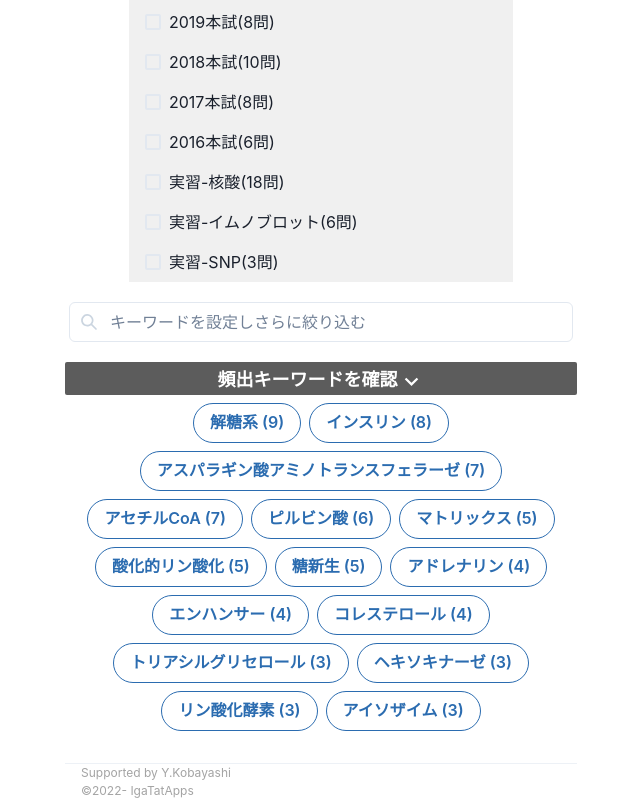
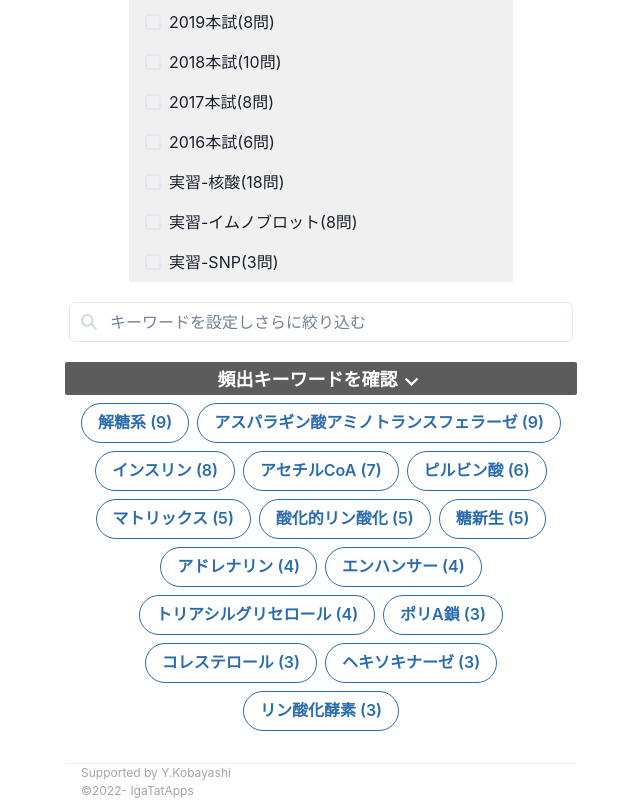
Before and after one commit to Hi09092002/Nahinata, a React (Create React App) app: page / in a window 1280 px wide. Shown: the part 795-1595 px from the top of the page, without its empty margins (319-959 px from the left). Built offline with nearby package versions, Linux system fonts and the light colour scheme.

Commit message:
added questions

```diff
--- a/src/useQuestionList.js
+++ b/src/useQuestionList.js
@@ -1,6 +1,7 @@
 import { useState } from 'react'
 
 // import q1 from './img/question/220613-1.JPG'
+import RTPCR from './img/answer/RTPCR.png'
 import Xgal from './img/answer/Xgal.png'
 import operon from './img/answer/operon.png'
 import lacZ from './img/answer/lacZ.png'
@@ -731,11 +732,11 @@ export const useQuestionList = () => {
           questionImg: [],
           questionSentence: 'PCR検査の原理と測定方法について述べなさい。',
           choices: [],
-          answerImg: [],
+          answerImg: [RTPCR],
           answer:
             'PCR 反応では、鋳型となる被験者のゲノムDNA鎖とDNAポリメラーゼ、増幅目的の領域の両末端に相補的に結合するプライマー、そして材料となる四種類のヌクレオチドを混合する。そして、これをまず 90°Cに加熱することで鉄型DNAを変性させ一本鎖にする。次に、温度を 50°Cまで低下させてプライマーと鋳型DNAのアニーリングを起こす。最後に、ポリメラーゼの最適温度である 70°Cまで上昇させてプライマーから DNA合成を生じさせる。以降この過程を繰り返すことでDNAの目的領域を増幅させる。PCR検査ではこの PCR 反応産物を電気泳動してバンドを観察することで、目的DNA領域が増幅されていたのかどうか、すなわちコロナ陽性だったのかどうかを確認する。',
           commentary:
-            '実習でやったことを確認しておこう。口頭試問の勉強にもなるでしょう。',
+            'コロナウイルスはRNAウイルスなので逆転写を行ったcDNAをPCRで増幅し調べる。PCRは精度が高いのでほんの少しのウイルス数でも増幅して検出することができるし、増幅される速度を調べることでウイルスの量を調べることができる。ただし、コロナウイルスは型（塩基配列）が変わりやすく、死滅したウイルスでも検出されてしまうので注意。実習でやったことを確認しておこう。口頭試問の勉強にもなるでしょう。',
         },
       ],
     },
@@ -973,7 +974,7 @@ export const useQuestionList = () => {
           choices: [],
           answerImg: [biochemistry2018_1],
           answer:
-            '糖化ヘモグロビンは、ヘモグロビン β 鎖末端のバリンの NH2 基にグルコースが結合したもので、AGEs になる前の中間物質である。糖化ヘモグロビン量は、過去 1〜2 ヶ月の平均の血糖を反映しているので、血糖コントロールの指標となり、糖尿病の判定基準にも用いられる。また、溶血性貧血など、赤血球寿命が短縮する場合は、糖化ヘモグロビンの値は低くなる。',
+            '糖化ヘモグロビンは、ヘモグロビン β 鎖末端のバリンの NH₂基にグルコースが結合したもので、AGEs になる前の中間物質である。糖化ヘモグロビン量は、過去 1〜2 ヶ月の平均の血糖を反映しているので、血糖コントロールの指標となり、糖尿病の判定基準にも用いられる。また、溶血性貧血など、赤血球寿命が短縮する場合は、糖化ヘモグロビンの値は低くなる。',
           commentary:
             '生理的条件下で、HbAはゆっくり非酵素的に糖鎖が付加される。糖化（糖鎖付加）ヘモグロビンで最も多量にあるのがHbA1cである。',
         },
@@ -996,7 +997,7 @@ export const useQuestionList = () => {
           choices: [],
           answerImg: [biochemistry2018_3],
           answer:
-            'ワルファリンはビタミン K エポキシドレダクターゼを競合阻害する。これによって、二重逆数プロットのグラフは、x切片が大きくなり、y切片は変化せず、傾きは大きくなる。血液凝固反応における還元型ビタミン K はタンパク質中のグルタミン酸残基のカルボキシル化(Glu→Gla)を触媒し、ビタミン K 依存性カルボキシラーぜの補酵素として機能する。 血液凝固因子の Gla 残基が Ca2+をキレート化し生理作用を示す。',
+            'ワルファリンはビタミン K エポキシドレダクターゼを競合阻害する。これによって、二重逆数プロットのグラフは、x切片が大きくなり、y切片は変化せず、傾きは大きくなる。血液凝固反応における還元型ビタミン K はタンパク質中のグルタミン酸残基のカルボキシル化(Glu→Gla)を触媒し、ビタミン K 依存性カルボキシラーぜの補酵素として機能する。 血液凝固因子の Gla 残基が Ca²⁺をキレート化し生理作用を示す。',
           commentary: '',
         },
         {
@@ -1008,7 +1009,8 @@ export const useQuestionList = () => {
           answerImg: [biochemistry2018_4_1],
           answer:
             '（1）コレステロールは両親媒性だが血中ではほとんどが疎水性の高いコレステロールエステルになり、リポタンパク質のコアに取り込まれて運搬される。',
-          commentary: 'HDLにもLDLにも存在する。LDLのほうが濃度は高い。',
+          commentary:
+            'コレステロールはHDLにもLDLにも存在する。TAGはキロミクロンやLDLには含まれるがHDLにはほとんど含まれない。',
         },
         {
           detailInfo: '4(2)',
@@ -1025,11 +1027,11 @@ export const useQuestionList = () => {
           detailInfo: '4(3)',
           questionImg: [],
           questionSentence:
-            '（3）LDL受容体が細胞内に取り込まれるのはどんな場合か?また、その機構について説明せよ。 （4）スタチン系治療薬Aが血中コレステロール濃度を下げる機構について説明せよ。',
+            '（3）LDL受容体が細胞内に取り込まれるのはどんな場合か?また、その機構について説明せよ。',
           choices: [],
           answerImg: [biochemistry2018_4_3],
           answer:
-            '（3）LDL 受容体が細胞内に取り込まれるのは LDL を取り込むときである。LDL 受容体が LDL 上の ApoB-100 に結合し、エンドサイトーシスを開始する。LDL はエンドソーム内に移行し、LDL 受容体は分離されて小胞内に入り、細胞表面へとリサイクルされる。',
+            '（3）LDL 受容体が細胞内に取り込まれるのは LDL を取り込むときである。LDL 受容体が LDL 上の apoB-100 に結合し、エンドサイトーシスを開始する。LDL はエンドソーム内に移行し、LDL 受容体は分離されて小胞内に入り、細胞表面へとリサイクルされる。',
           commentary:
             'apoB-100はVLDL~HDLに存在する。apoB-48はキロミクロンに特異的である。',
         },
@@ -1041,8 +1043,9 @@ export const useQuestionList = () => {
           choices: [],
           answerImg: [biochemistry2018_4_4],
           answer:
-            '（4）アセチルCoAからコレステロールが生成される過程で、HMG-CoA が酵素である HMG-CoAリダクターゼによりメバロン酸へ変換される。スタチン系治療薬 A は、HMG-CoA リダクターゼの競合阻害剤としてこの反応を阻害することで、血中コレステロール濃度を下 げる。',
-          commentary: 'HMG-CoAリダクターゼが律速酵素',
+            '（4）アセチルCoAからコレステロールが生成される過程で、HMG-CoA が酵素である HMG-CoAリダクターゼによりメバロン酸へ変換される。スタチン系治療薬 A は、HMG-CoA リダクターゼの競合阻害剤としてこの反応を阻害することで、血中コレステロール濃度を下げる。',
+          commentary:
+            'HMG-CoAリダクターゼが律速酵素。競合阻害剤は基質結合部位に結合することで酵素の作用を阻害する。',
         },
         {
           detailInfo: '5',
@@ -1052,8 +1055,9 @@ export const useQuestionList = () => {
           choices: [],
           answerImg: [biochemistry2018_5],
           answer:
-            '転写の開始は，TATA ボックスや CAAT ボックス，GC ボックスといったコンセンサス配列を含むプロモーター領域に基本転写因子と呼ばれるタンパク質が結合することによって起こる.続いて基本転写因子同士や基本転写因子とRNAポリメラーゼIIが結合する.RNA ポリメラーゼによってDNA配列の転写産物が合成され始め伸張していくがその方向は 5’ から 3’方向である.DNA 配列の中にはエンハンサーと呼ばれるものがあり，ここにあくち ベーターと呼ばれる転写因子が結合することによって転写開始の効率は上がる.こうして できた mRNA前駆体はその後，転写後修飾を受ける.具体的には 5’末端へのキャップ構造の付加と3’末端へのポリ A テール付加である.そしてイントロンを除去してエキソンを繋 ぎ合わせるスプライシングの過程を経て mRNAが完成する.',
-          commentary: '',
+            '転写の開始は，TATAボックスや CAATボックス，GCボックスといったコンセンサス配列を含むプロモーター領域に基本転写因子と呼ばれるタンパク質が結合することによって起こる。続いて基本転写因子同士や基本転写因子とRNAポリメラーゼIIが結合する。RNAポリメラーゼによってDNA配列の転写産物が合成され始め伸張していくがその方向は 5’ から 3’方向である.DNA 配列の中にはエンハンサーと呼ばれるものがあり，ここにアクチベーターと呼ばれる転写因子が結合することによって転写開始の効率は上がる.こうしてできた mRNA前駆体はその後，転写後修飾を受ける。具体的には 5’末端へのキャップ構造の付加と3’末端へのポリAテール付加である.そしてイントロンを除去してエキソンを繋ぎ合わせるスプライシングの過程を経てmRNAが完成する.',
+          commentary:
+            '2022年度のDNA模型の対象となったPNMT遺伝子ではTATA boxとGC boxが両方存在していたが、GC boxはどちらかというと転写の活発な遺伝子にのみみられるため、コアプロモーターであるTATA boxに対してエンハンサーの役割を担っていると考えられる。',
         },
         {
           detailInfo: '6',
@@ -1206,7 +1210,8 @@ export const useQuestionList = () => {
           ],
           answer:
             'まず、コラーゲン繊維は3本のポリペプチドからなる三重らせん構造をしているが、各ポリペプチド鎖のリシン残基・プロリン残基は水酸化されている。この水酸基が互いに架橋構造を作ることでコラーゲン繊維は張力に強くなり、ひいては細胞外マトリックス(ECM) の強度も上がる。 ここで、リシン残基・プロリン残基の水酸化酵素の補酵素が、アスコルビン酸すなわちビタミンCであるから、アスコルビン酸はコラーゲン繊維やECMの強度を保つのに寄与している。従って、アスコルビン酸によって、ECMや皮下組織の強度が保たれ、歯肉や皮下組織の強度も保たれるので、そこからの出血も防がれ、壊血病が予防・治癒される。(291字)',
-          commentary: '',
+          commentary:
+            'コラーゲンは様々なシグナル配列を含む前駆体（プロα鎖）の形で生成され、粗面小胞体の内腔で様々な酵素によって処理され細胞外へ分泌される。アスコルビン酸が不足するとプロリンとリシンの水酸化が不足して、コラーゲン繊維が架橋できず、線維の引っ張り強度が極端に低下し、皮下内出血などを起こす壊血病を発症する。',
         },
         {
           detailInfo: '3',
@@ -1227,7 +1232,7 @@ export const useQuestionList = () => {
           choices: [],
           answerImg: [],
           answer:
-            'オートファジーとは、日本語で言うと自食作用であり、細胞が自己の古くなったオルガネラやタンパク質を分解する作用のことである。この現象は、様々な真核生物種で見られる。ちなみに、東京工業大学の大隈教授は、酵母においてオートファジーに不可欠な遺伝子を突き止め、オートファジー研究を一大分野として押し上げたことで有名である。大隈教授は、オ ートファジー研究における功績により、本年度のノーベル生理学・医学賞を受賞した。 さて、オートファジーの具体的なメカニズムとは、以下のようなものである。まず、リン脂 質二重膜からなる隔離膜が、細胞質のオルガネラやタンパク質を取り囲む。これにより、オートファゴソームが形成される。この段階ではまだ、内容物は分解されていない。次に、リソソーム(これは、リン脂質一重膜からなる)が、オートファゴソームの外膜と融合し、リソソームの酸性加水分解酵素が内膜と外膜の間に流入する。さらに、酸性加水分解酵素が内膜を加水分解し、リン脂質一重膜からなるファゴリソソームが形成される。このファゴリソソームにおいてはじめて、酸性加水分解酵素による内容物の加水分解が生じる。内容物は、 構成単体であるアミノ酸や単糖にまで加水分解され、有用なものは、膜のトランスポーター によってサイトゾルに輸送される。不要なものは、エキソサイトーシスで細胞外に放出される。 さらに、オートファジーの意義として、自己のオルガネラやタンパクを分解することで栄養分を作り出して飢餓状態に対処すること、折りたたみの適切でないタンパクや古くなったオルガネラを分解することで細胞内のクリーニングを行う、の2点が挙げられる。',
+            'オートファジーとは、日本語で言うと自食作用であり、細胞が自己の古くなったオルガネラやタンパク質を分解する作用のことである。この現象は、様々な真核生物種で見られる。ちなみに、東京工業大学の大隈教授は、酵母においてオートファジーに不可欠な遺伝子を突き止め、オートファジー研究を一大分野として押し上げたことで有名である。大隈教授は、オートファジー研究における功績により、本年度のノーベル生理学・医学賞を受賞した。 さて、オートファジーの具体的なメカニズムとは、以下のようなものである。まず、リン脂 質二重膜からなる隔離膜が、細胞質のオルガネラやタンパク質を取り囲む。これにより、オートファゴソームが形成される。この段階ではまだ、内容物は分解されていない。次に、リソソーム(これは、リン脂質一重膜からなる)が、オートファゴソームの外膜と融合し、リソソームの酸性加水分解酵素が内膜と外膜の間に流入する。さらに、酸性加水分解酵素が内膜を加水分解し、リン脂質一重膜からなるファゴリソソームが形成される。このファゴリソソームにおいてはじめて、酸性加水分解酵素による内容物の加水分解が生じる。内容物は、 構成単体であるアミノ酸や単糖にまで加水分解され、有用なものは、膜のトランスポーター によってサイトゾルに輸送される。不要なものは、エキソサイトーシスで細胞外に放出される。 さらに、オートファジーの意義として、自己のオルガネラやタンパクを分解することで栄養分を作り出して飢餓状態に対処すること、折りたたみの適切でないタンパクや古くなったオルガネラを分解することで細胞内のクリーニングを行う、の2点が挙げられる。',
           commentary: '',
         },
         {
@@ -1545,22 +1550,28 @@ export const useQuestionList = () => {
           commentary:
             'lacZ由来119bp + TAクローニングによる1bp + AST1の5’非翻訳領域21bp =total141bp →47アミノ酸分だけ野生型ASTに比べて大きくなる。野生型AST1は413アミノ酸なので、大腸菌から生成されるAST1の分子量は合計460アミノ酸→50600Daに相当する。数値的には分子量に等しいが、厳密にはDa(Dalton)は分子量の単位ではない。',
         },
-        // {
-        //   detailInfo: '',
-        //   questionImg: [],
-        //   questionSentence: '',
-        //   answerImg: [],
-        //   answer: '',
-        //   commentary: '',
-        // },
-        // {
-        //   detailInfo: '',
-        //   questionImg: [],
-        //   questionSentence: '',
-        //   answerImg: [],
-        //   answer: '',
-        //   commentary: '',
-        // },
+        {
+          detailInfo: 'レポート2日目',
+          questionImg: [],
+          questionSentence:
+            'イムノブロットのシグナルが検出されたのはどのサンプルか。また、シグナルの位置・強度にはどのような関係が認められたか。',
+          answerImg: [],
+          answer:
+            '簡略に：F1画分・F2画分ではASTに相当するバンドが薄く出現。F4画分ではバンドが濃く出現し二量体も検出。AST導入大腸菌からは組換えASTに相当するバンドが出現。AST導入してない大腸菌からは該当バンドが出現せず。　※組換えASTのバンドはラットから抽出したASTバンドに比べて約5kDa長い',
+          commentary:
+            'これによってAST1だと思われる抽出物が、AST1に対応する塩基配列から合成された正真正銘のAST1と同じくらいの分子量であることを確認できた。→酵素実習ではAST1のような作用を持つタンパク質を抽出できただけで、本当にAST1である確認が不十分であった。例えばミトコンドリアには同じ作用をもつが分子量が小さい（約30kDa?）AST2が存在する。',
+        },
+        {
+          detailInfo: 'レポート2日目',
+          questionImg: [],
+          questionSentence:
+            '第1日目に予想したAST1の推定分子量とイムノブロットのシグナルから推定された分子量について比較し、差異がある場合にはその理由を考察しなさい。',
+          answerImg: [SDSMicelle],
+          answer:
+            '※同じくらいの結果が出なかった場合は、(1)SDS-PAGEの性質上電荷を多く含むタンパク質に対して分子量を測定するのが不得意　(2)アミノ酸の平均分子量を110Daとした仮定による誤差　が考えられる。',
+          commentary:
+            '例えばヒストンタンパク質は、DNAと結合するため強い正電荷を帯びており、これがSDSの負電荷を打ち消すことで、分子量以上に電気泳動で流れにくい→実際より大きな分子量として測定されてしまう。',
+        },
         // {
         //   detailInfo: '',
         //   questionImg: [],
@@ -1602,7 +1613,7 @@ export const useQuestionList = () => {
             '例えば大腸菌は自身のDNAをメチル化することによって、外来DNAを区別して分解する。',
         },
         {
-          detailInfo: '',
+          detailInfo: '課題2',
           questionImg: [],
           questionSentence:
             '「isoschizomer」とは何だろう？「Bst DEI」「Hpy F31」は「Dde I」のisoschizomerであるが...',
@@ -1612,14 +1623,15 @@ export const useQuestionList = () => {
           commentary: '',
         },
         {
-          detailInfo: '',
+          detailInfo: '課題3',
           questionImg: [],
           questionSentence:
             '核酸の電気泳動ではDNAはどちらに( + OR - )泳動されるだろうか、それはなぜだろうか。また、タンパク質の場合は？',
           answerImg: [],
           answer:
             'タンパク質とは異なり、DNAには負電荷を帯びたリン酸基が含まれるため、常に負の電荷を帯びている。よってそのまま電気泳動しても陽極に引き寄せられる。',
-          commentary: '',
+          commentary:
+            'タンパク質ではSDSで負電荷を付加して電気泳動を行った→イムノブロット/SDS-PAGE',
         },
         // {
         //   detailInfo: '',
```
Also changed, not shown: src/img/answer/RTPCR.png (added), 8 other files (tests, documents, lock files or other folders).
